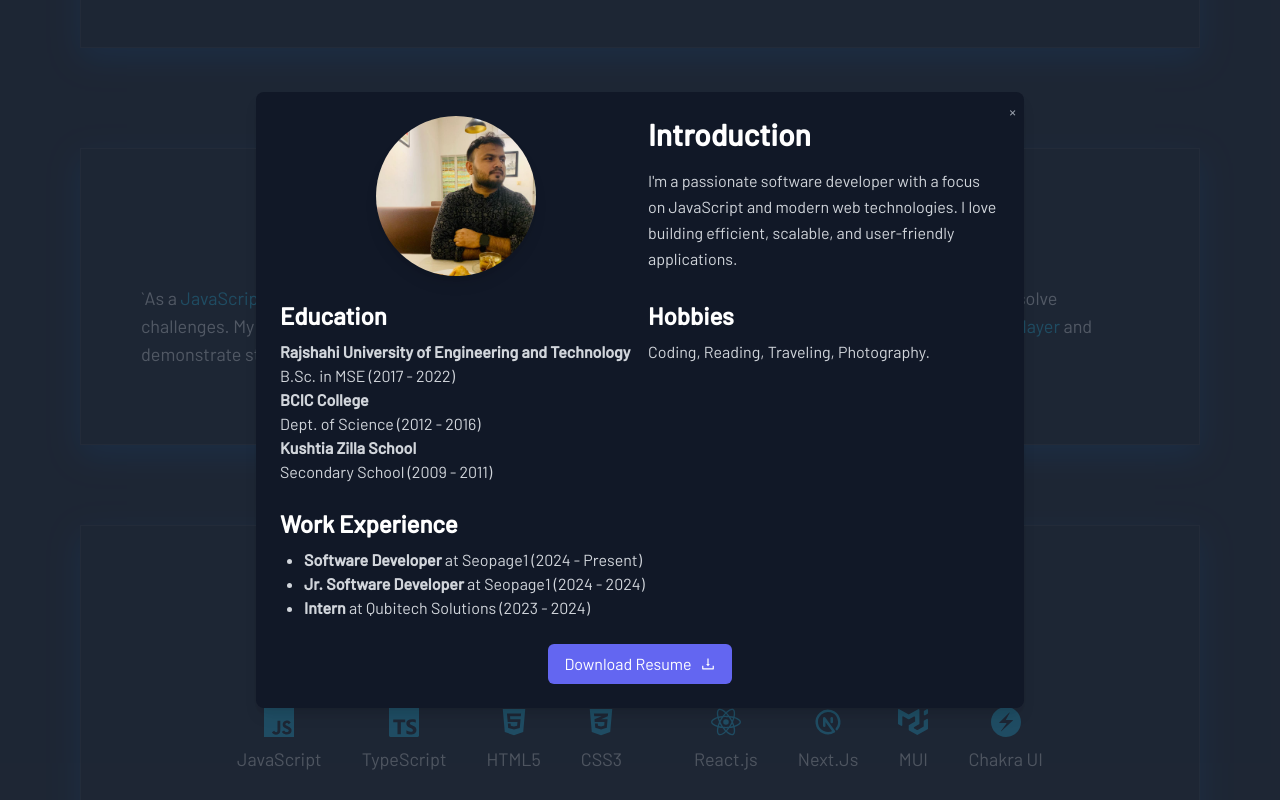
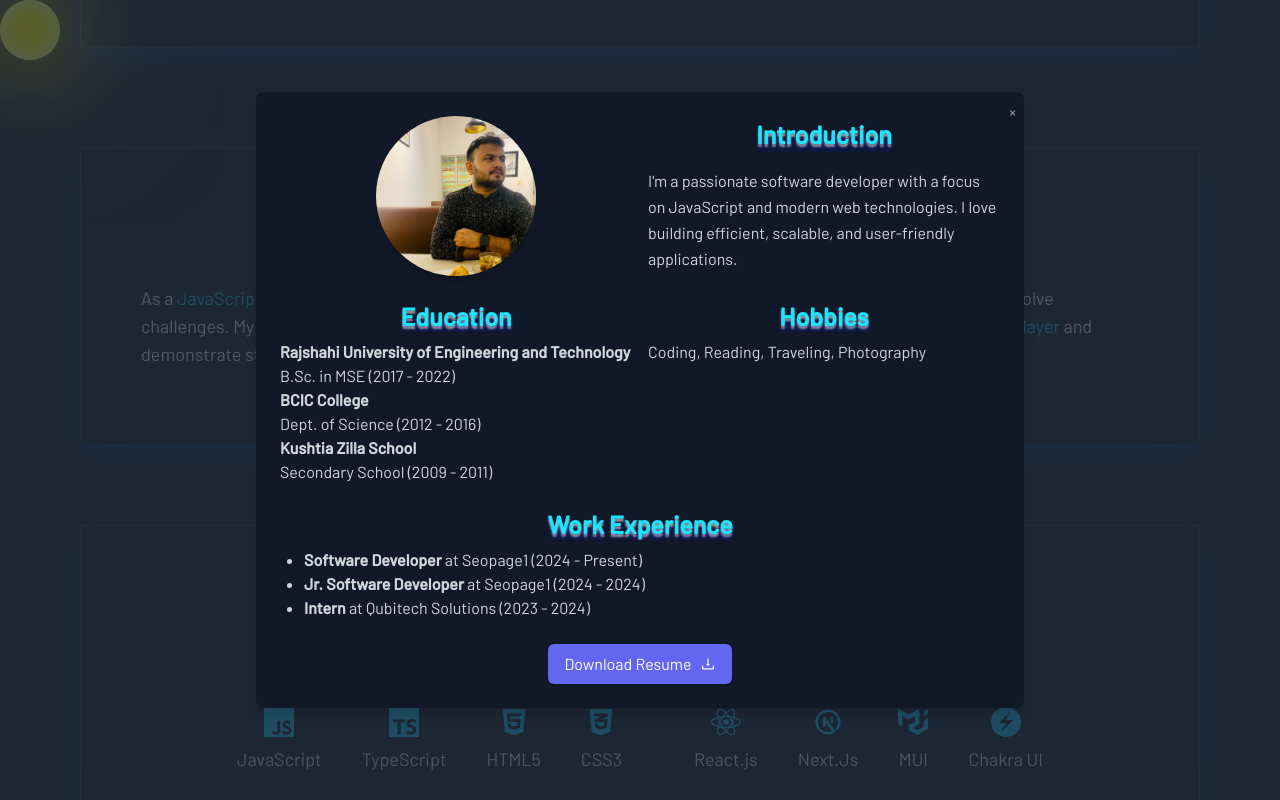
Before and after one commit to tanvirim/Portfolio, a React (Vite) app: page / in a window 1280 px wide. Both pictures are taken after a click on the button "Learn More". Shown: the part 752-1552 px from the top of the page. Built offline with nearby package versions, Linux system fonts and the light colour scheme.

Commit message:
mouse bg light add

```diff
--- a/src/components/AboutMe.jsx
+++ b/src/components/AboutMe.jsx
@@ -14,6 +14,48 @@ Modal.setAppElement("#root");
 const AboutMe = ({ color = defaultColor }) => {
   const [isOpen, setIsOpen] = useState(false);
 
+  // Dynamic Data for AboutMe
+  const educationData = [
+    {
+      institution: "Rajshahi University of Engineering and Technology",
+      degree: "B.Sc. in MSE",
+      timeline: "2017 - 2022",
+    },
+    {
+      institution: "BCIC College",
+      degree: "Dept. of Science",
+      timeline: "2012 - 2016",
+    },
+    {
+      institution: "Kushtia Zilla School",
+      degree: "Secondary School",
+      timeline: "2009 - 2011",
+    },
+  ];
+
+  const hobbies = ["Coding", "Reading", "Traveling", "Photography"];
+
+  const workExperience = [
+    {
+      role: "Software Developer",
+      company: "Seopage1",
+      link: "https://www.facebook.com/seopage1.dhaka",
+      timeline: "2024 - Present",
+    },
+    {
+      role: "Jr. Software Developer",
+      company: "Seopage1",
+      link: "https://www.facebook.com/seopage1.dhaka",
+      timeline: "2024 - 2024",
+    },
+    {
+      role: "Intern",
+      company: "Qubitech Solutions",
+      link: "https://www.facebook.com/qubitechbd",
+      timeline: "2023 - 2024",
+    },
+  ];
+
   const openModal = () => {
     setIsOpen(true);
   };
@@ -27,7 +69,7 @@ const AboutMe = ({ color = defaultColor }) => {
       <div className="title-text-style text-white">ABOUT ME</div>
       <div className="relative p-10 mb-4 text-lg text-gray-200">
         <Text color={color}>
-          `As a <span>JavaScript</span> developer, I leverage a combination of{" "}
+          As a <span>JavaScript</span> developer, I leverage a combination of{" "}
           <span>object-oriented</span> and <span>functional programming</span>{" "}
           to efficiently solve challenges. My enthusiasm for learning extends to
           embracing <span>new technology stacks</span>. Moreover, I excel as a{" "}
@@ -81,7 +123,9 @@ const AboutMe = ({ color = defaultColor }) => {
 
               {/* Introduction */}
               <div>
-                <h2 className="text-3xl font-bold mb-4">Introduction</h2>
+                <h2 className="text-3xl font-bold mb-4 about-title-text-style ">
+                  Introduction
+                </h2>
                 <p className="text-gray-300 leading-relaxed">
                   I'm a passionate software developer with a focus on JavaScript
                   and modern web technologies. I love building efficient,
@@ -90,78 +134,49 @@ const AboutMe = ({ color = defaultColor }) => {
               </div>
             </div>
 
-            {/* Education Section with Time Length */}
+            {/* Dynamic Education Section */}
             <div className="grid grid-cols-1 md:grid-cols-2 gap-4 mt-6">
               <div>
-                <h3 className="text-2xl font-semibold mb-2">Education</h3>
-                <p className="text-gray-300">
-                  <strong>
-                    Rajshahi University of Engineering and Technology
-                  </strong>
+                <h3 className="text-2xl font-semibold mb-2 about-title-text-style ">
+                  Education
+                </h3>
+                {educationData.map((edu, index) => (
+                  <p className="text-gray-300" key={index}>
+                    <strong>{edu.institution}</strong>
                     <br />
-                  B.Sc. in MSE (2017 - 2022) {/* Add your actual timeline */}
+                    {edu.degree} ({edu.timeline})
                   </p>
-
-                <p className="text-gray-300">
-                  <strong>BCIC College</strong>
-                  <br />
-                  Dept. of Science (2012 - 2016){" "}
-                  {/* Add your actual timeline */}
-                </p>
-                <p className="text-gray-300">
-                  <strong>Kushtia Zilla School</strong>
-                  <br />
-                  Secondary School (2009 - 2011)
-                  {/* Add your actual timeline */}
-                </p>
+                ))}
               </div>
 
-              {/* Hobbies */}
+              {/* Dynamic Hobbies */}
               <div>
-                <h3 className="text-2xl font-semibold mb-2">Hobbies</h3>
-                <p className="text-gray-300">
-                  Coding, Reading, Traveling, Photography.
-                </p>
+                <h3 className="text-2xl font-semibold mb-2 about-title-text-style ">
+                  Hobbies
+                </h3>
+                <p className="text-gray-300">{hobbies.join(", ")}</p>
               </div>
             </div>
 
-            {/* Work Experience Section with Time Length */}
+            {/* Dynamic Work Experience */}
             <div className="mt-6">
-              <h3 className="text-2xl font-semibold mb-2">Work Experience</h3>
+              <h3 className="text-2xl font-semibold mb-2 about-title-text-style ">
+                Work Experience
+              </h3>
               <ul className="text-gray-300 list-disc ml-6">
-                <li>
-                  <strong>Software Developer</strong> at{" "}
+                {workExperience.map((work, index) => (
+                  <li key={index}>
+                    <strong>{work.role}</strong> at{" "}
                     <a
-                    href="https://www.facebook.com/seopage1.dhaka"
+                      href={work.link}
                       target="_blank"
                       rel="noopener noreferrer"
                     >
-                    Seopage1
+                      {work.company}
                     </a>{" "}
-                  (2024 - Present) {/* Add your actual timeline */}
+                    ({work.timeline})
                   </li>
-                <li>
-                  <strong>Jr. Software Developer</strong> at{" "}
-                  <a
-                    href="https://www.facebook.com/seopage1.dhaka"
-                    target="_blank"
-                    rel="noopener noreferrer"
-                  >
-                    Seopage1
-                  </a>{" "}
-                  (2024 - 2024)
-                </li>
-                <li>
-                  <strong>Intern</strong> at{" "}
-                  <a
-                    href="https://www.facebook.com/qubitechbd"
-                    target="_blank"
-                    rel="noopener noreferrer"
-                  >
-                    Qubitech Solutions
-                  </a>{" "}
-                  (2023 - 2024)
-                </li>
+                ))}
               </ul>
             </div>
 
@@ -170,7 +185,7 @@ const AboutMe = ({ color = defaultColor }) => {
               <a
                 href="/path-to-your-resume.pdf"
                 download
-                className="flex items-center px-4 py-2 bg-indigo-500 text-white rounded-md hover:scale-105 transition-transform"
+                className="flex items-center px-4 py-2 bg-indigo-500 text-white rounded-md hover:bg-indigo-600 transition-transform"
               >
                 Download Resume
                 <AiOutlineDownload className="ml-2" />
--- a/src/components/Skills.jsx
+++ b/src/components/Skills.jsx
@@ -121,12 +121,7 @@ const Skills = ({ color }) => {
         return null;
     }
   };
-  const SkillsTitle = styled.h1`
-    font-size: 25px;
-    text-align: center;
-    box-shadow: 0px 10px 30px rgba(0, 128, 255, 0.3);
-    border: 1px solid rgba(255, 255, 255, 0.1);
-  `;
+
   return (
     <div className="custom-shadow-border mb-20 p-5">
       <div className="title-text-style mb-5">SKILLS</div>
--- a/src/index.css
+++ b/src/index.css
@@ -28,6 +28,7 @@
 body {
   color: var(--text-color) !important;
   background-color: var(--background-color) !important;
+
 }
 
 .custom-shadow-border {
@@ -35,6 +36,20 @@ body {
   border: 1px solid rgba(255, 255, 255, 0.1);
 }
 
+.about-title-text-style {
+  font-size: 25px;
+  white-space: nowrap;
+  overflow: hidden;
+  color: var(--primary-color);
+  text-shadow: 0 8px 5px var(--shadow-color-1), 0 3px 2px var(--shadow-color-3);
+  text-align: center;
+  font-weight: bold;
+  transition: transform 0.3s ease, color 0.3s ease;
+}
+.about-title-text-style:hover {
+  color: var(--secondary-color);
+  cursor: pointer;
+}
 .nav-text-style {
   font-size: 25px;
   white-space: nowrap;
@@ -116,3 +131,29 @@ body {
 ::-webkit-scrollbar-thumb {
   box-shadow: inset 0 0 6px rgba(53, 52, 52, 0.3);
 }
+
+.custom-cursor {
+  position: fixed;
+  top: 0;
+  left: 0;
+  width: 60px;
+  height: 60px;
+  background-color: rgb(255, 255, 0);
+  box-shadow: 0 0 80px rgba(255, 223, 0, 0.9),
+    0 0 100px rgba(255, 223, 0, 0.9),
+    0 0 140px rgba(255, 223, 0, 0.9),
+    0 0 190px rgba(255, 140, 0, 0.9),
+    inset 0 0 20px rgba(255, 255, 224, 0.9);
+  border-radius: 50%;
+  pointer-events: none;
+  transform: translate(-50%, -50%);
+  transition: transform 0.2s ease-out, opacity 0.2s ease-out;
+  z-index: 0;
+
+  &.click {
+    transform: scale(1.5);
+    transition: transform 0.1s ease-in;
+  }
+
+
+}
--- a/src/pages/Home.jsx
+++ b/src/pages/Home.jsx
@@ -1,4 +1,4 @@
-import { useState } from "react";
+import { useEffect, useState } from "react";
 import ColorPicker from "../components/ColorPicker";
 import GitContributionsBar from "../components/GitContributions";
 import Navbar from "../components/Navbar";
@@ -15,6 +15,32 @@ import { defaultColor } from "../constants";
 import Welcome from "../components/Welcome";
 
 const Home = () => {
+  const [mousePosition, setMousePosition] = useState({ x: 0, y: 0 });
+  const [isClicked, setIsClicked] = useState(false);
+
+  // Track the mouse position
+  useEffect(() => {
+    const handleMouseMove = (event) => {
+      setMousePosition({
+        x: event.clientX,
+        y: event.clientY,
+      });
+    };
+
+    const handleMouseClick = () => {
+      setIsClicked(true);
+      setTimeout(() => setIsClicked(false), 300);
+    };
+
+    window.addEventListener("mousemove", handleMouseMove);
+    window.addEventListener("mousedown", handleMouseClick);
+
+    return () => {
+      window.removeEventListener("mousemove", handleMouseMove);
+      window.removeEventListener("mousedown", handleMouseClick);
+    };
+  }, []);
+
   const [color, setColor] = useState(defaultColor);
 
   const handleColorState = (newState) => {
@@ -23,6 +49,14 @@ const Home = () => {
 
   return (
     <>
+      <div
+        className="custom-cursor"
+        style={{
+          left: `${mousePosition.x}px`,
+          top: `${mousePosition.y}px`,
+          transform: isClicked ? "scale(1.5)" : "scale(1)",
+        }}
+      />
       <div className="px-2 md:px-10 lg:px-20 ">
         <Section1>
           <Navbar color={color} />
```
Lines whose indentation alone changed are shown as unchanged.
